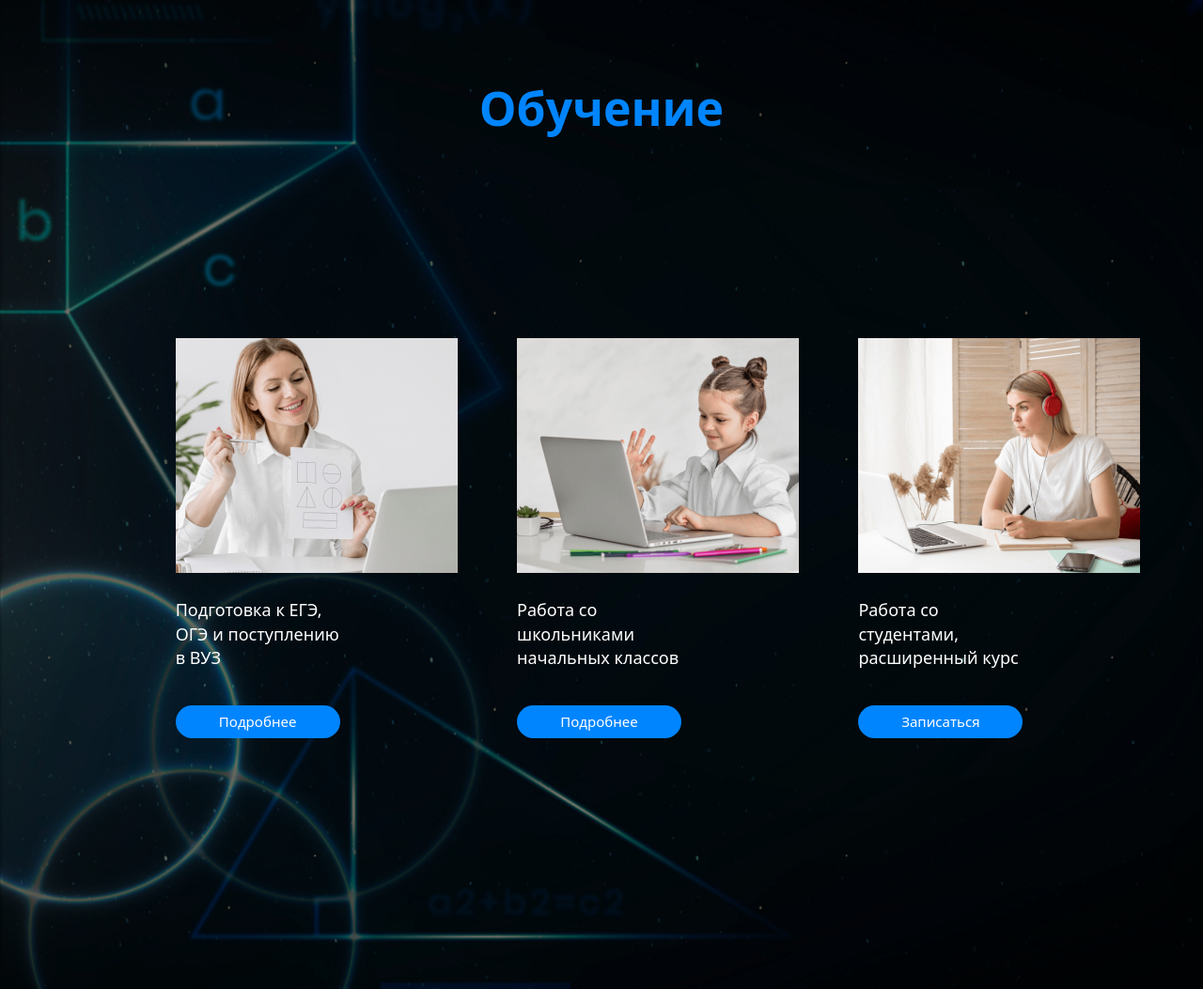
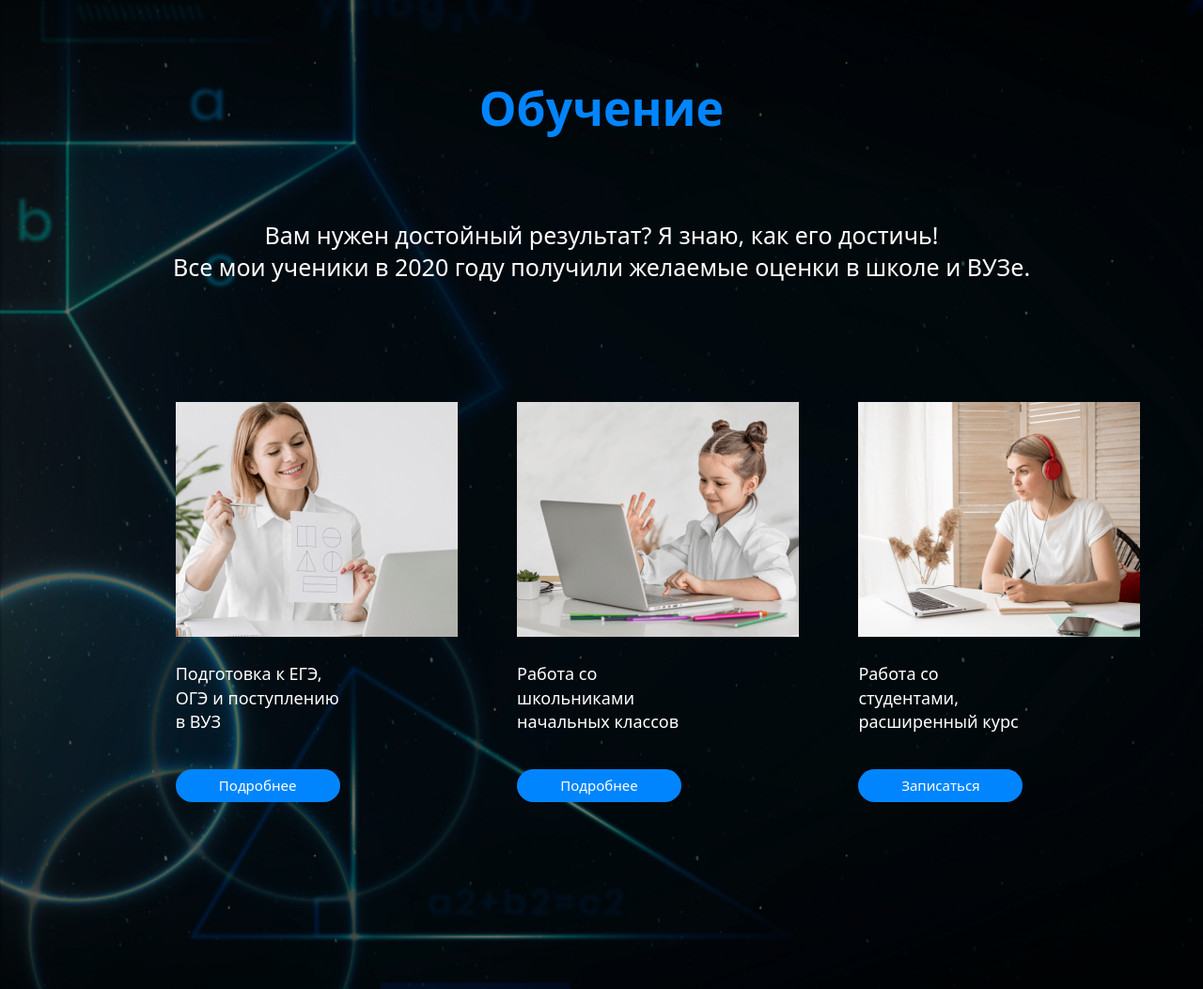
Before and after one commit to elenaterehova/math-teacher-site, a Django app: page / in a window 1280 px wide. Shown: the part 2162-3215 px from the top of the page at 94% size. Run offline with Django 3.2, Linux system fonts and the light colour scheme; some libraries are stand-ins or nearby versions.

Commit message:
изменить title и добавить фавикон

```diff
--- a/blog/templates/blog/base.html
+++ b/blog/templates/blog/base.html
@@ -6,6 +6,7 @@
         <link rel="stylesheet" href="//maxcdn.bootstrapcdn.com/bootstrap/3.2.0/css/bootstrap-theme.min.css">
         <link href='//fonts.googleapis.com/css?family=Lobster&subset=latin,latin-ext' rel='stylesheet' type='text/css'>
         <link rel="stylesheet" href="{% static 'css/blog.css' %}">
+        <link rel="icon" href="../../static/img/Apps-libreoffice-math-icon_31774.png" type=”image/x-icon”>
     </head>
     <body>
         <header>
--- a/blog/templates/blog/post_list.html
+++ b/blog/templates/blog/post_list.html
@@ -21,7 +21,7 @@
         </section>
         <section class="variant">
           <h1 id="study">Обучение</h1>
-          <h2>{{ post.text }}</h2>
+          <h2>Вам нужен достойный результат? Я знаю, как его достичь!<br> Все мои ученики в 2020 году получили желаемые оценки в школе и ВУЗе.</h2>
           <div class="row">
           <div class="card" style="width: 18rem;">
             <img src="../../static/img/pic1.png" width="300px" height="250px" class="card-img-top" alt="...">
```
Also changed, not shown: blog/static/img/Apps-libreoffice-math-icon_31774.png (added), blog/static/img/apple-touch-icon.png (added), blog/static/img/apple-touch-icon_1.png (added).
